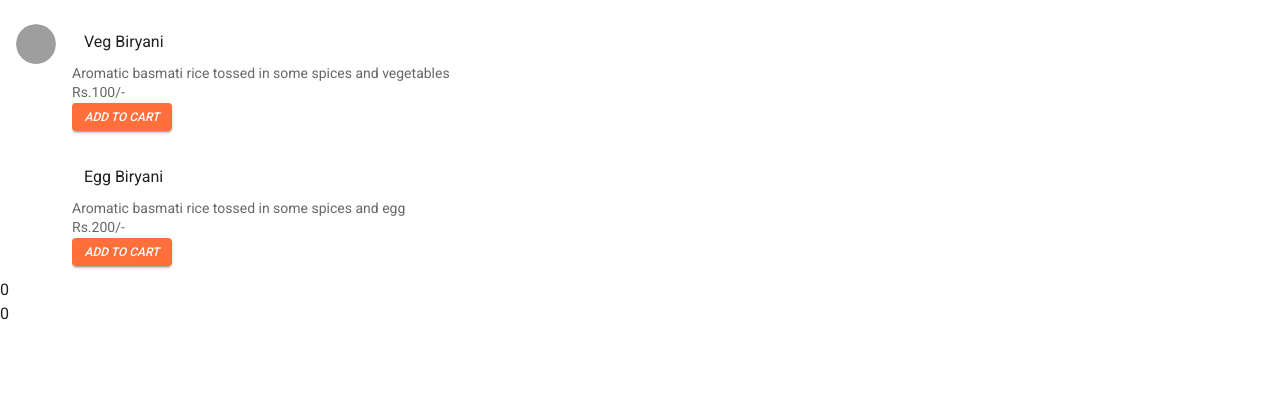
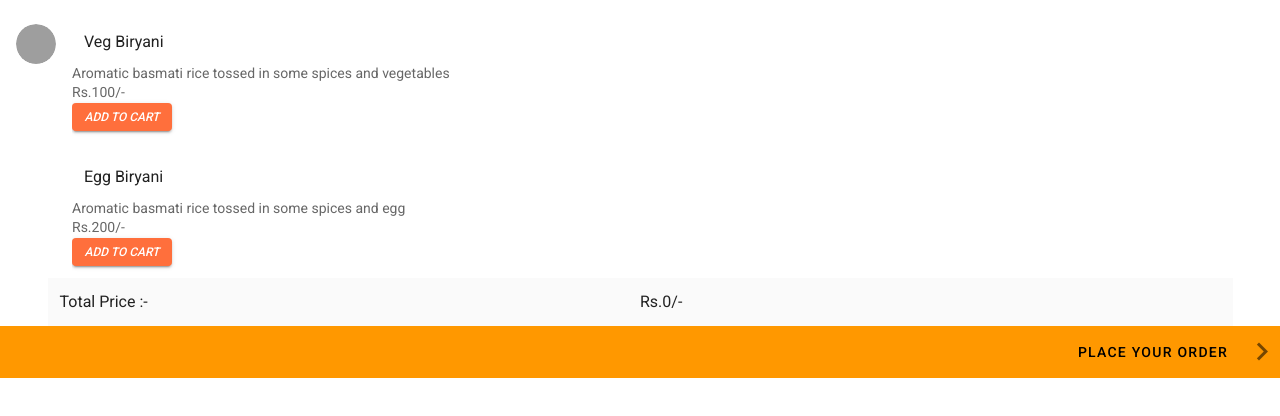
Before and after one commit to anushasanyamkamat/Dreamland-restaurant, a Vue app: page / in a window 1280 px wide. Shown: the top 416 px of the page. Built offline with nearby package versions, Linux system fonts and the light colour scheme; grey boxes are pictures that could not be loaded.

Commit message:
add place your order button and modified total price design

```diff
--- a/src/components/HotelMenu.vue
+++ b/src/components/HotelMenu.vue
@@ -22,8 +22,42 @@
                 </v-list-item-content>
             </v-list-item>
         </template>
-        <span>{{ totalQuantity }}</span>   <br>
-        <span>{{ totalPrice }}</span>
+
+        <v-container class="grey lighten-5">
+            <v-row no-gutters>
+                <v-col>
+                    Total Price :-
+                </v-col>
+                <v-col> Rs.{{ totalPrice }}/-
+                </v-col>
+            </v-row>
+        </v-container>
+
+        <v-footer
+            color="orange"
+            padless
+            >
+            <v-row
+                justify="end"
+                no-gutters
+
+            >
+                <v-btn
+                color="black"
+                text
+                rounded
+                class="my-2"
+                >
+                Place your Order
+                <!-- <a style="text-decoration: none" href="#">Place your Order</a> -->
+                </v-btn>
+                <v-icon
+                    large
+                    >
+                    mdi-chevron-right
+                </v-icon>
+            </v-row>
+        </v-footer>
     </v-list>
 </template>
 
```
